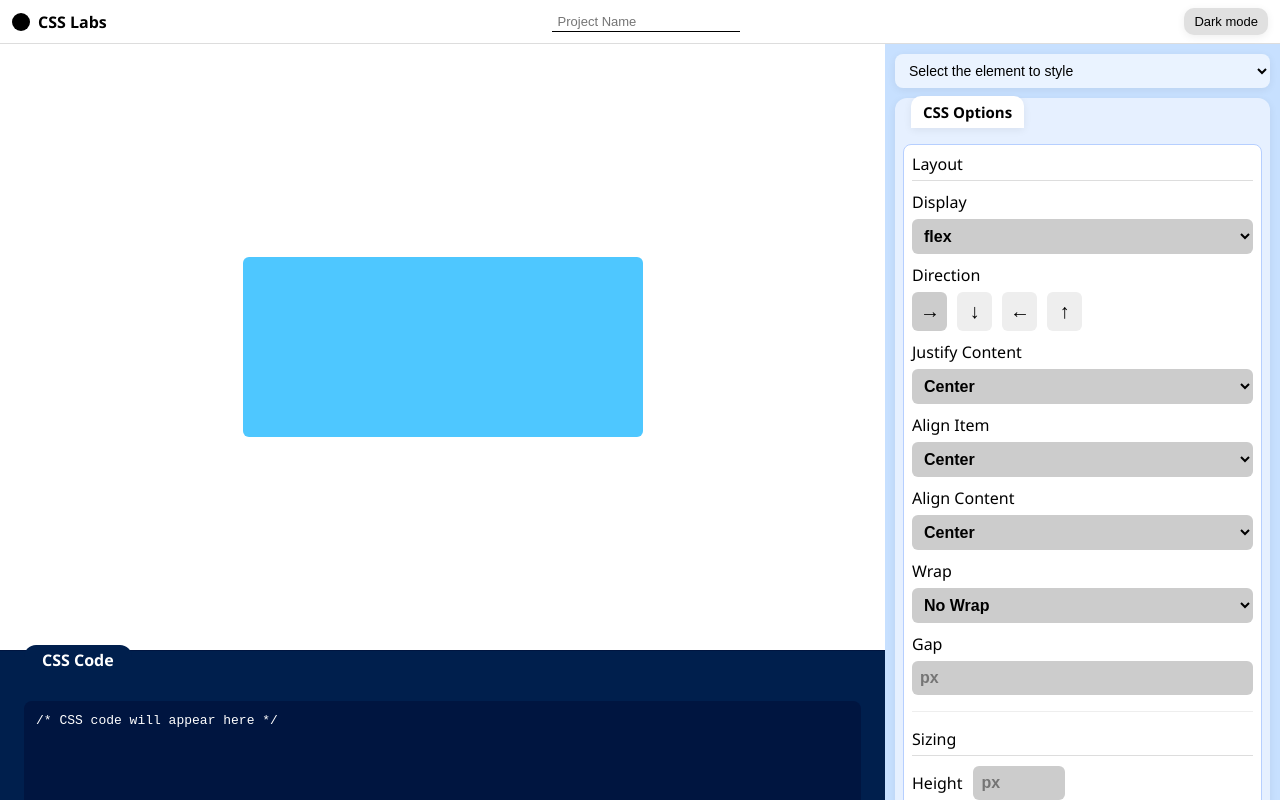
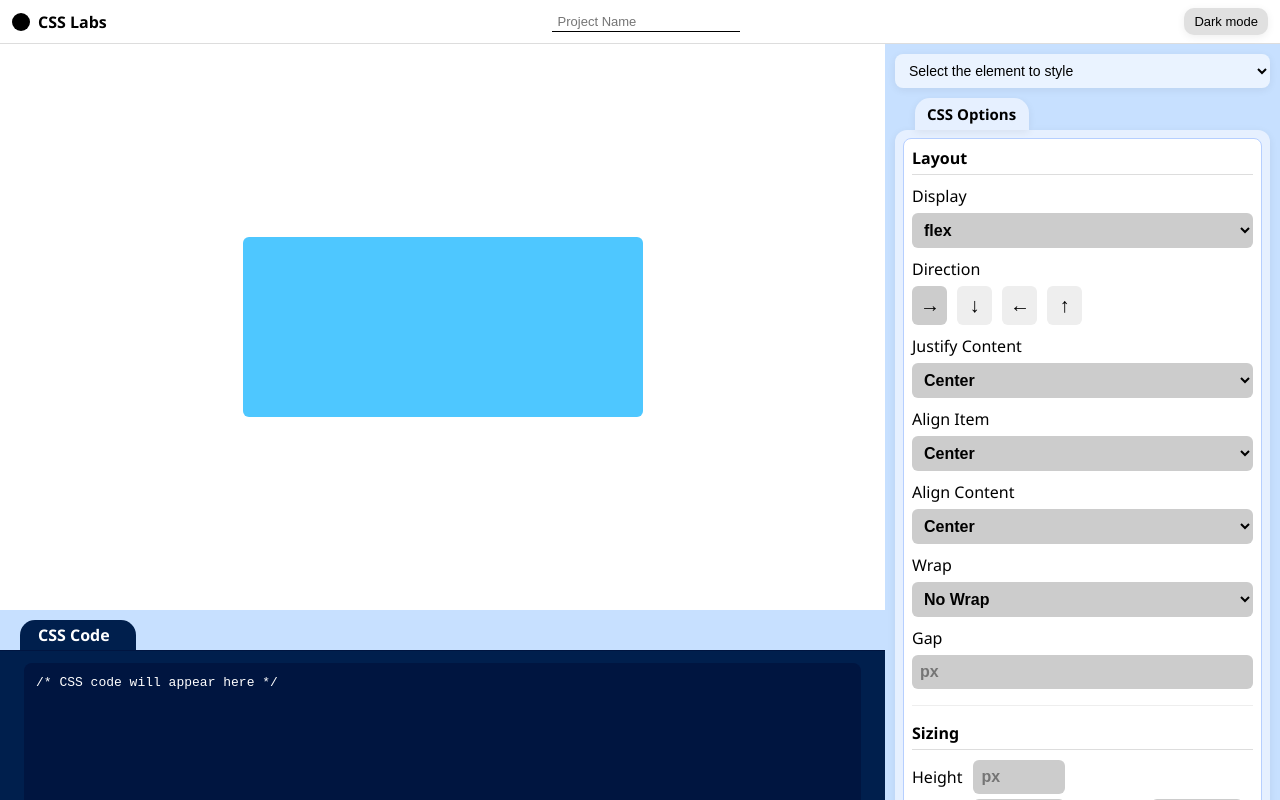
Before and after one commit to shivamsaini124/CSS-Lab, a React (Vite) app: page / in a window 1280 px wide. Built offline with nearby package versions, Linux system fonts and the light colour scheme.

Commit message:
Fixed spacing issues with headings

```diff
--- a/src/App.css
+++ b/src/App.css
@@ -106,11 +106,17 @@ body.dark-mode {
 }
 
 .main-content {
+  background-color: #c7e0ff;
   display: flex;
   flex: 1;
   overflow: hidden;
   height: calc(100vh - 72px); /* header height */
   min-height: 0;
+  transition: background-color 0.3s ease;
+}
+
+.app-container.dark-mode .main-content {
+  background-color: #2d3748;
 }
 
 .left-column {
@@ -163,7 +169,6 @@ body.dark-mode {
   height: 100%;
   min-width: 395px;
   width: 30%;
-  background: #c7e0ff;
   box-sizing: border-box;
   overflow: hidden;
   flex-shrink: 0;
@@ -171,10 +176,6 @@ body.dark-mode {
   transition: background-color 0.3s ease;
 }
 
-/* Dark mode sidebar styles */
-.app-container.dark-mode .sidebar-column {
-  background: #2d3748;
-}
 
 .sidebar {
   flex: 1 1 0;
@@ -230,21 +231,20 @@ body.dark-mode {
 .css-options-header {
   font-weight: bold;
   font-size: 15px;
-  margin-bottom: 6px;
-  background: #fff;
-  border-radius: 10px 10px 0 0;
+  background: #e6f0ff;
+  border-radius: 15px 15px 0 0;
   padding: 6px 12px;
   display: inline-block;
   position: relative;
-  top: -10px;
-  left: 8px;
+  left: 20px;
+  width:90px;
   box-shadow: 0 2px 8px #0001;
   transition: background-color 0.3s ease, color 0.3s ease;
 }
 
 /* Dark mode CSS options header styles */
 .app-container.dark-mode .css-options-header {
-  background: #2d3748;
+  background: #4a5568;
   color: white;
 }
 
@@ -309,15 +309,16 @@ body.dark-mode {
 }
 
 .code-header {
+  margin-top: 10px;
   font-weight: bold;
-  margin-bottom: 8px;
+  color:white;
   background: #001f4d;
   display: inline-block;
   padding: 4px 18px;
-  border-radius: 12px 12px 0 0;
+  border-radius: 15px 15px 0 0;
   position: relative;
-  top: -18px;
-  left: 0;
+  left: 20px;
+  width: 80px;
   transition: background-color 0.3s ease;
 }
 
--- a/src/App.jsx
+++ b/src/App.jsx
@@ -38,7 +38,9 @@ export default function App() {
         />
         <button
           className="dark-mode-toggle"
-          onClick={() => setDarkMode(dm => !dm)}
+          onClick={() => setDarkMode((dm) => {
+            return !dm
+          })}
         >
           {darkMode ? "Light mode" : "Dark mode"}
         </button>
@@ -51,9 +53,9 @@ export default function App() {
           <div className="preview-area">
             <div className="preview-box" />
           </div>
+          <div className="code-header">CSS Code</div>
           {/* CSS Code Panel at the bottom left */}
           <div className="code-panel">
-            <div className="code-header">CSS Code</div>
             <div className="code-output">
               <pre style={{ margin: 0, color: "#fff" }}>{cssCode}</pre>
             </div>
@@ -75,8 +77,8 @@ export default function App() {
                 <option value="element2">Element 2</option>
               </select>
             </div>
+            <div className="css-options-header">CSS Options</div>
             <div className="css-options-container">
-              <div className="css-options-header">CSS Options</div>
               <div className="css-section">
                 <LayoutOptions darkMode={darkMode} />
                 <div style={{ borderTop: darkMode ? "1px solid #4a5568" : "1px solid #eee", margin: "16px 0", transition: "border-color 0.3s ease" }} />
--- a/src/extras.jsx
+++ b/src/extras.jsx
@@ -6,7 +6,8 @@ export const Title = ({sectionName, darkMode = false}) => {
                 paddingBottom: 5,
                 marginBottom: 10,
                 color: darkMode ? "#fff" : "#000",
-                transition: "border-color 0.3s ease, color 0.3s ease"
+                transition: "border-color 0.3s ease, color 0.3s ease",
+                fontWeight: "bold"
             }}
         >
             {sectionName}
```
